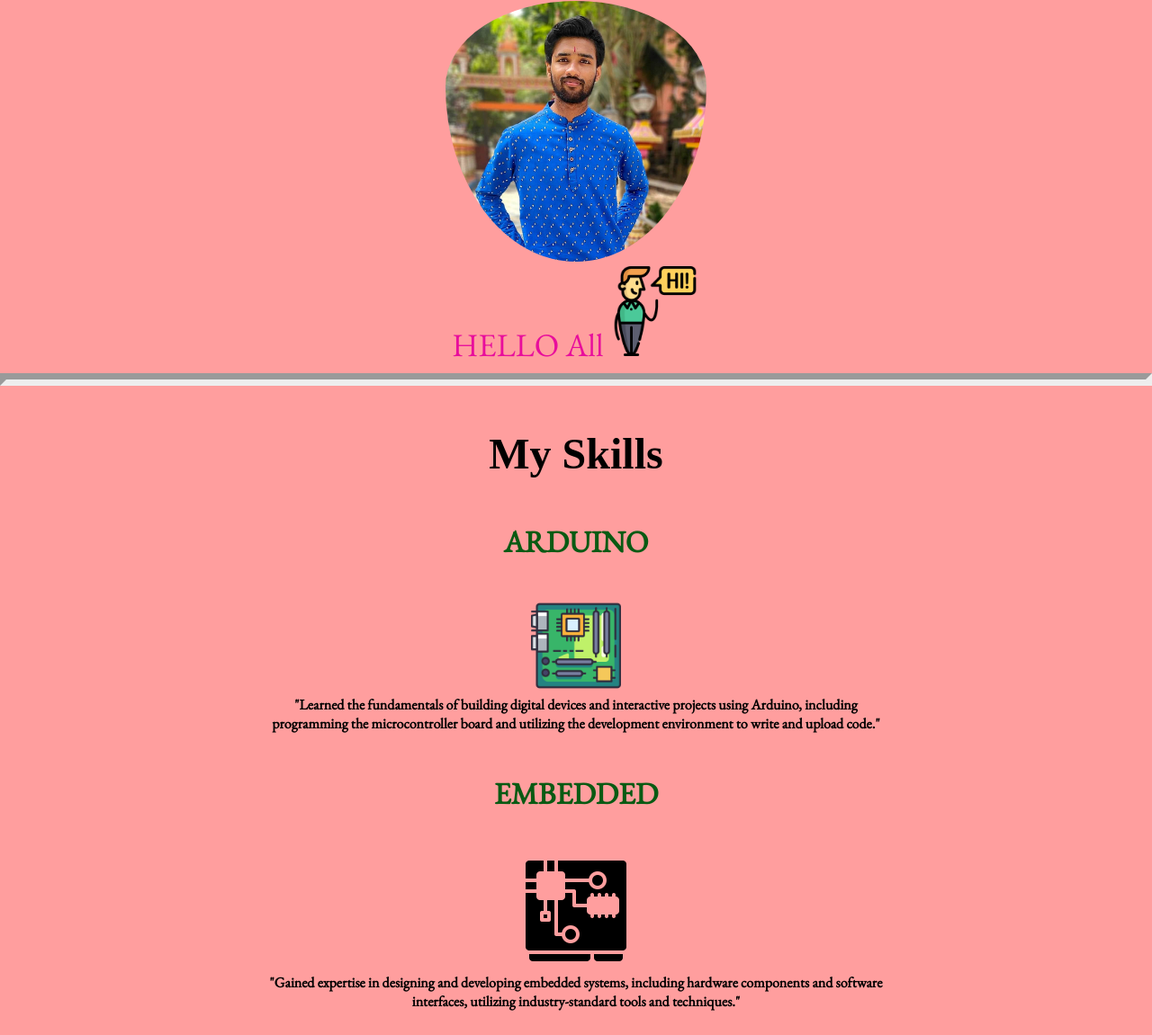
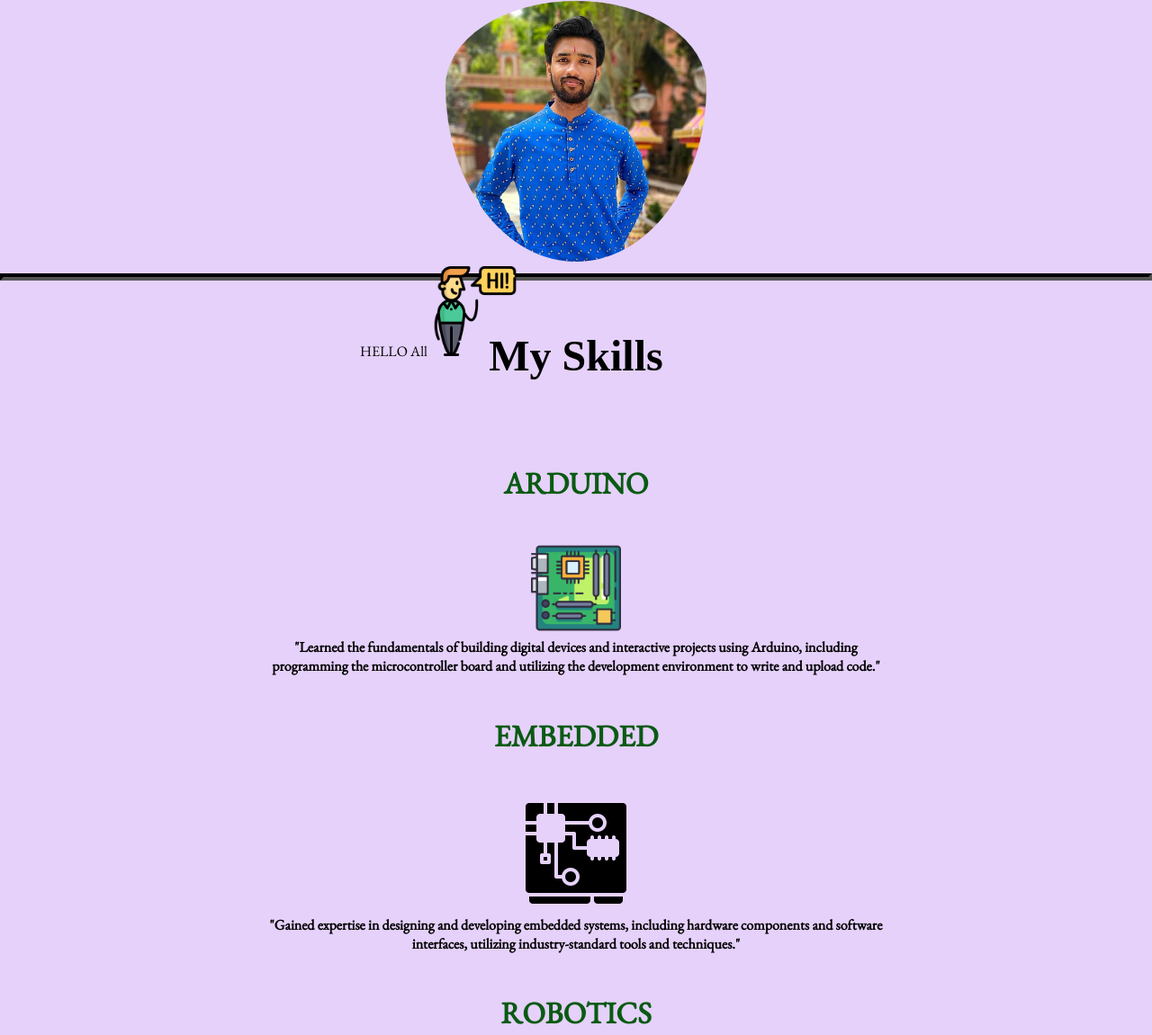
Before and after one commit to Suvo1230/website, a plain HTML site: page index.html in a window 1280 px wide. Shown: the part 864-2015 px from the top of the page at 90% size. Drawn offline with nearby package versions, Linux system fonts and the light colour scheme; a web font is replaced by a local one.

Commit message:
Update styles.css

```diff
--- a/styles.css
+++ b/styles.css
@@ -1,11 +1,13 @@
 body {
-    background-color: #FF9E9E;
-    margin:0;
+
+    background-color:#E5D1FA;
+    margin: 0;
     text-align: center;
     font-family: 'EB Garamond', serif;
 
 
 }
+
 
 
 h1 {
@@ -34,35 +36,62 @@
     /*means 200px down of body*/
     position: relative;
     /*initiation of position relative while other are wrt to this*/
+
+}
+
+.middle-container {
+    padding-top: 0%;
+}
+
+.bottom-container {
+    background-color: aquamarine;
+
 }
 
 .bottomcloud {
     position: absolute;
     top: 300px;
     left: 300px;
+    filter: contrast(200%);
 }
 
 .topcloud {
     position: absolute;
     top: 50px;
     right: 300px;
+    filter: contrast(200%);
 }
-.mypicture{
+
+.mypicture {
     padding-top: 100px;
     border-radius: 60%;
 }
-hr{
-   border-width: 7px;
+
+hr {
+    border-width: 4px;
+    border-color: black;
 }
-h4{
+
+h4 {
     color: rgb(9, 90, 19);
     font-size: 2.1rem;
 }
-.hello{
-    font-size: 2.25rem;
-    color: rgb(232, 14, 156);
+
+.hello {
+
+    position: absolute;
+    left: 400px;
+
 }
-h3{
+
+h3 {
+    display: inline-block;
     font-size: 3rem;
-    font-family:'Tilt Prism';
+    font-family: 'Tilt Prism';
 }
+
+.dot {
+    border-width: 6px;
+    width: 15%;
+    margin: auto;
+}
```
